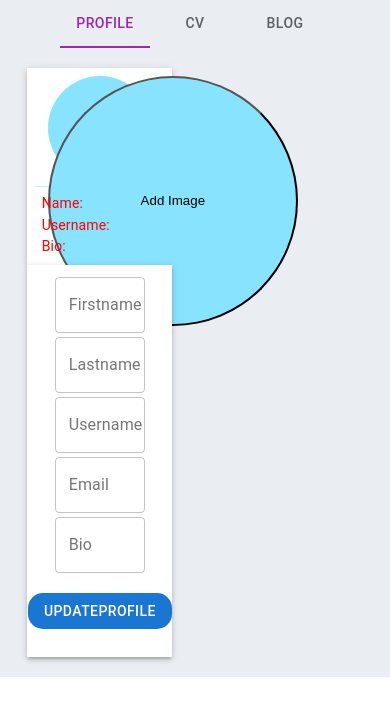
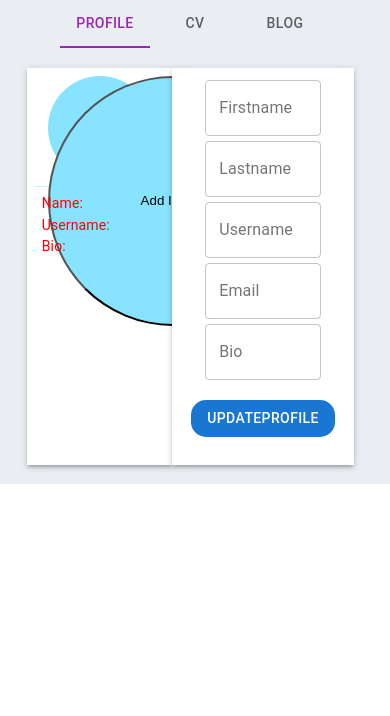
Before and after one commit to combinator4001/combinator-front, a React (Create React App) app: page /profileuser1 in a window 390 px wide. Shown: the top 716 px of the page. Built offline with nearby package versions, Linux system fonts and the light colour scheme.

Commit message:
every thing checked + debug

```diff
--- a/src/component/profileuser1/profile1.css
+++ b/src/component/profileuser1/profile1.css
@@ -6,6 +6,9 @@
     margin-top: 0%;
     width: 100%;
     background-color: #EAEEF3;
+    display: flex;
+    align-items: center;
+    justify-content: center;
 }
 
 
@@ -55,3 +58,8 @@ width: 100%;
     align-items: center;
     justify-content: center;
 }
+@media (max-width: 650px) {
+    .pro7{
+        flex-direction: column;
+    }
+}
--- a/src/component/profileuser1/profileUser1.js
+++ b/src/component/profileuser1/profileUser1.js
@@ -107,7 +107,7 @@ const ProfileUser = props => {
                 email : emailinput,
                 bio:emailinput
             };
-            fetch(url + "/person",{
+            fetch(url + "/profileuser1",{
                 crossDomain:true,
                 method:'POST',
                 headers: {'Content-Type' : 'application/json'},
@@ -161,7 +161,6 @@ const ProfileUser = props => {
         if (Showprofile){
             return(
                 <div className="pro7">
-
                     <Grid container>
                         <Box
                             sx={{
@@ -199,14 +198,11 @@ const ProfileUser = props => {
                                     </div>
                             </div>
                         </Box>
-                    </Grid>
-
-                    <Grid container>
                         <Box
                             sx={{
                                 boxShadow: 3,
                                 bgcolor: 'background.paper',
-                                width :'40%',
+                                width :'50%',
                                 p:1
                             }}
                         >
@@ -277,7 +273,6 @@ const ProfileUser = props => {
                             </div>
                         </Box>
                     </Grid>
-
                 </div>
             );
         }
```
